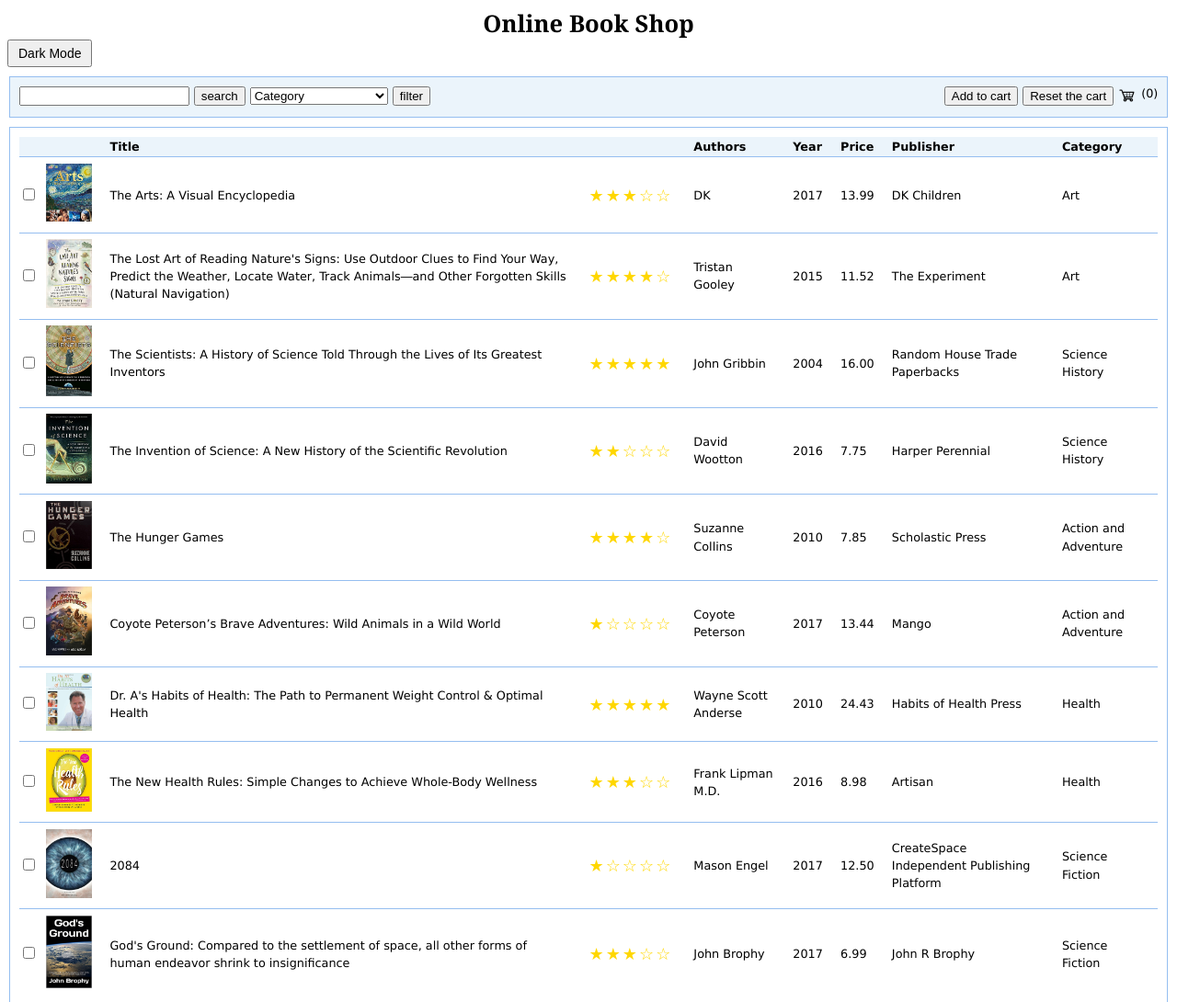
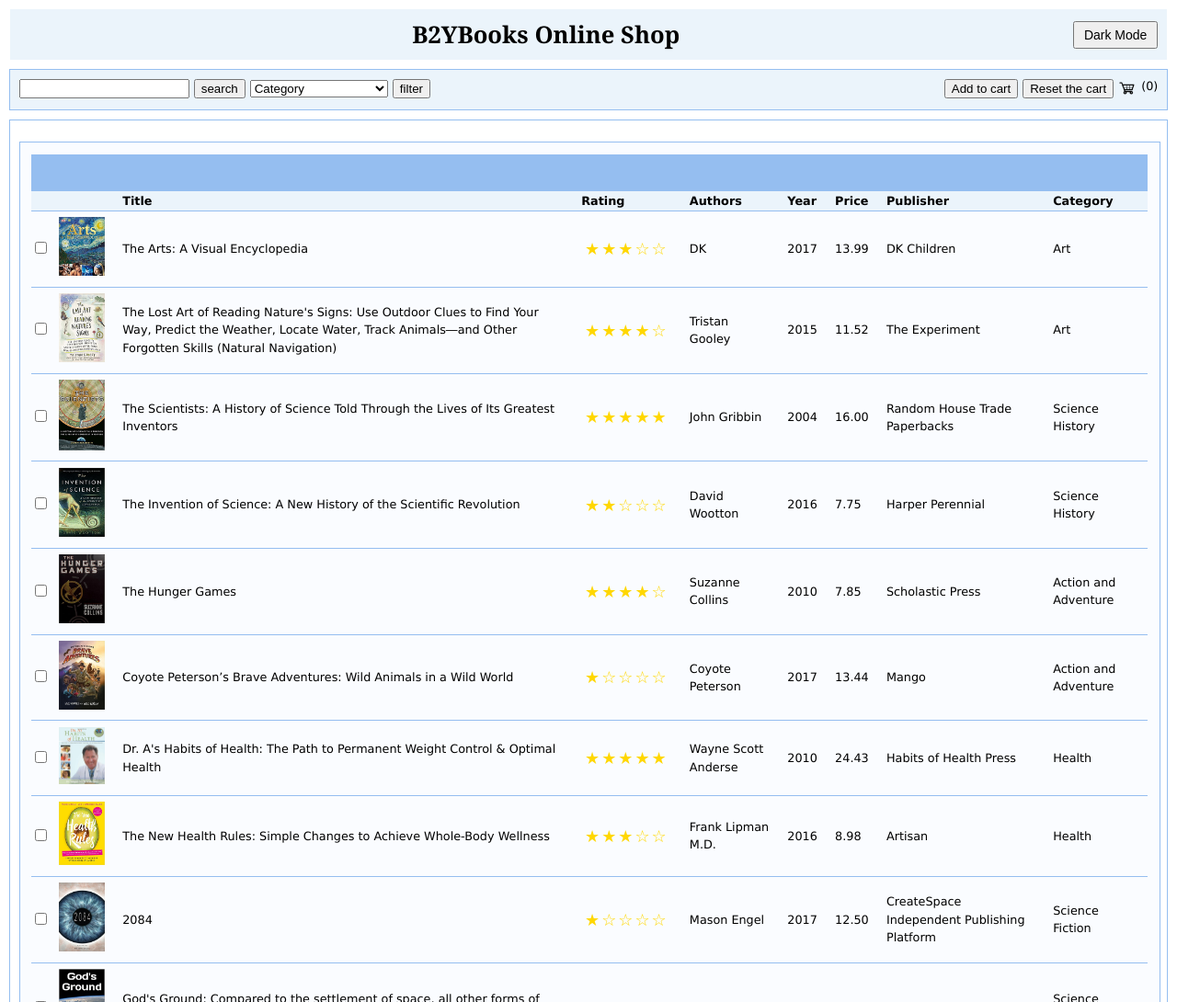
Before and after one commit to kikiarya/OldPhoneStore, a plain HTML site: page start_files_set/index.html in a window 1280 px wide. Shown: the top 1090 px of the page at 92% size. Drawn offline with Linux system fonts and the light colour scheme.

Commit message:
Update index.html

```diff
--- a/start_files_set/index.html
+++ b/start_files_set/index.html
@@ -9,19 +9,15 @@
 </head>
 
 <body>
-
-    <h1 id="name">
-        Online Book Shop
-    </h1>
-
-    <!-- darkmode -->
-    <div id="darkModeToggle">
-        <button type="button" onclick="toggleDarkMode()">Dark Mode</button>
+    <div id="header">
+        <h1 id="name">B2YBooks Online Shop</h1>
+        <div id="darkModeToggle">
+            <button type="button" onclick="toggleDarkMode()">Dark Mode</button>
+        </div>
     </div>
 
     <form method="get" action="">
         <div class="container1">
-
             <div id="searchBox">
                 <input type="text" id="search-input">
                 <button type="button" onclick="SearchBooks()">search</button>
@@ -29,14 +25,16 @@
 
             <div id="filterBox">
                 <select id="category-filter">
-               <option value ="All ">Category</option>
-               <option value ="Art">Art</option>
-               <option value ="Science History ">Science History</option>
-               <option value ="Action and Adventure ">Action and Adventure</option>
-               <option value ="Health ">Health</option>
-               <option value ="Science Fiction ">Science Fiction</option>
+                    <option value="All">Category</option>
+                    <option value="Art">Art</option>
+                    <option value="Science History">Science History</option>
+                    <option value="Action and Adventure">Action and Adventure</option>
+                    <option value="Health">Health</option>
+                    <option value="Science Fiction">Science Fiction</option>
+                    <!-- for boundary tests -->
+                    <option value=""not-avaiable">Not Avaliable</option>
                 </select>
-                <button type="button " onclick="filterBooks() ">filter</button>
+                <button type="button" onclick="filterBooks()">filter</button>
             </div>
 
             <div id="cartBox">
@@ -57,17 +55,18 @@
         </div>
 
         <div class="container2">
-
-            <div id="listBox ">
+            <div id="listBox">
+                <div class="bar"></div>
                 <table id="book-table">
                     <thead>
                         <tr>
                             <th></th>
-                            <!-- 复选框列，无表头显示 -->
+                            <!-- CheckBox column, no header text -->
                             <th></th>
-                            <!-- 图片列，无表头显示 -->
-                            <th class="title-column">Title</th>
-                            <th></th>
+                            <!-- Image column, no header text -->
+                            <th>Title</th>
+                            <!-- rating column, no header text -->
+                            <th>Rating</th>
                             <th>Authors</th>
                             <th>Year</th>
                             <th>Price</th>
@@ -76,7 +75,7 @@
                         </tr>
                     </thead>
                     <tbody>
-                        <!-- 书籍数据将被插入到这里 -->
+                        <!-- Book data -->
                     </tbody>
                 </table>
             </div>
```
